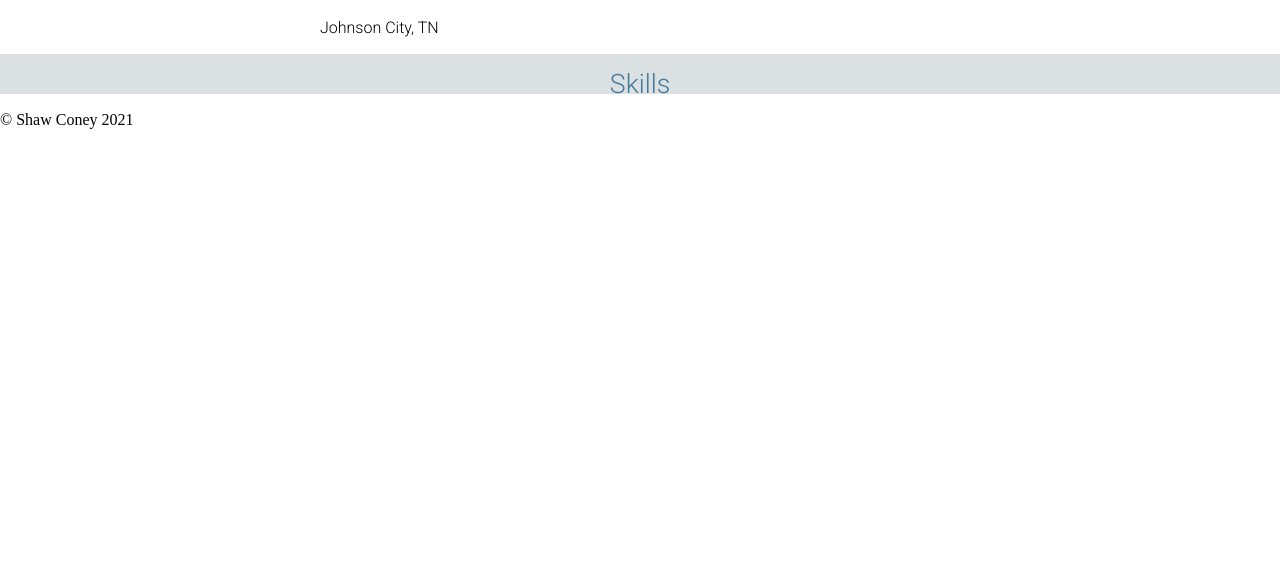
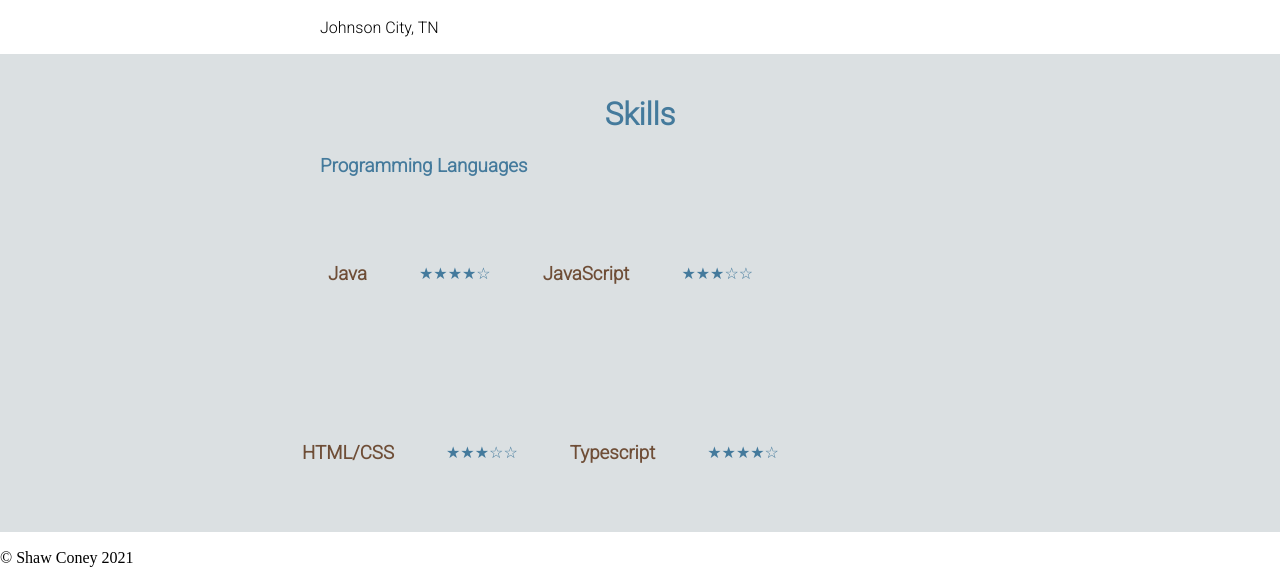
Before and after one commit to coney-s/profile-website, a plain HTML site: page index.html in a window 1280 px wide. Shown: the part 3532-4100 px from the top of the page. Before the commit the page ends 3662 px from the top, so only its background shows below. Drawn offline with nearby package versions, Linux system fonts and the light colour scheme; files whose address does not match are found by name.

Commit message:
Changed from flexbox to table.

```diff
--- a/index.html
+++ b/index.html
@@ -143,7 +143,10 @@
 
     <div class="skillsDiv">
         <div class="innerContents">
-            <div class="sectionHeader">Skills</div>
+            <div class="sectionHeader">
+                <h3 id="skills">Skills</h3>
+            </div>
+            <div class="skill" id="mySkills"></div>
         </div>
 
     </div>
--- a/script.js
+++ b/script.js
@@ -16,6 +16,21 @@ let schools = [
         date: "2005 - 2007"
     }
 ];
+
+let skills = [
+    {category: "Programming Languages",
+     abilityOne: "Java",
+     starsOne: "&starf;&starf;&starf;&starf;&star;",
+     abilityTwo: "JavaScript",
+     starsTwo: "&starf;&starf;&starf;&star;&star;"
+    },
+    {category:"",
+     abilityOne: "HTML/CSS",
+     starsOne: "&starf;&starf;&starf;&star;&star;",
+     abilityTwo: "Typescript",
+     starsTwo: "&starf;&starf;&starf;&starf;&star;"
+    }
+]
 
 
 
@@ -118,4 +133,51 @@ window.addEventListener("load", function() {
     })
 })
 
+    for (let i = 0; i < skills.length; i++) {
+        const skillDiv = document.getElementById("mySkills");
+
+        let skillElement = document.createElement('skillDiv');
+        skillElement.className = 'skill';
+
+
+        skillElement.innerHTML = `
+            <h3 class="subheading">${skills[i].category}</h3>
+
+            <table cellspacing="50">
+
+                <tr>
+                    <td>
+                        <h3 style="font-family: 'Roboto'; color:#6f4e37">${skills[i].abilityOne}</h3>
+                    </td>
+                    <td>
+                        <p class="stars">${skills[i].starsOne}</p>
+                    </td>
+                    <td>
+                        <h3 style="font-family: 'Roboto'; color:#6f4e37">${skills[i].abilityTwo}</h3>
+                    </td>
+                    <td class="forStars">
+                        <p class="stars">${skills[i].starsTwo}</p>
+                    </td>
+                </tr>
+            </table>
+        `;
+
+        skillDiv.append(skillElement);
+    }
+
 })
+
+{/* <div class="flex-container">
+                <div class="item item-1 skillName">
+                    <h3 style="font-family: 'Roboto'; color:#6f4e37">${skills[i].abilityOne}</h3>
+                </div>
+                <div class="forStars">
+                    <p class="stars">${skills[i].starsOne}</p>
+                </div>
+                <div class="item item-1 skillName">
+                    <h3 style="font-family: 'Roboto'; color:#6f4e37">${skills[i].abilityTwo}</h3>
+                </div>
+                <div class="forStars">
+                    <p class="stars">${skills[i].starsTwo}</p>
+                </div>
+            </div>         */}
--- a/styles.css
+++ b/styles.css
@@ -312,7 +312,33 @@ h3.career {
     color: hsl(203, 39%, 44%);
     text-align:left;
     margin-left:120px;
+    font-family: 'Roboto';
   }
+
+  .forStars {
+    /* padding-left: 200px;*/
+    padding-right: 200px;
+    margin:auto;
+    justify-content: flex-end;
+  }
+
+  .skillName {
+    justify-content: flex-start;
+  }
+
+  table {
+    margin-left: auto;
+    margin-right: auto;
+  }
+
+  /* td:nth-child(1) {
+    width: 40%;
+  }
+
+
+  td:nth-child(2) {
+    width: 60%;
+  }  */
 
   @media screen and (max-width: 700px) {
     .sidenav {
```
